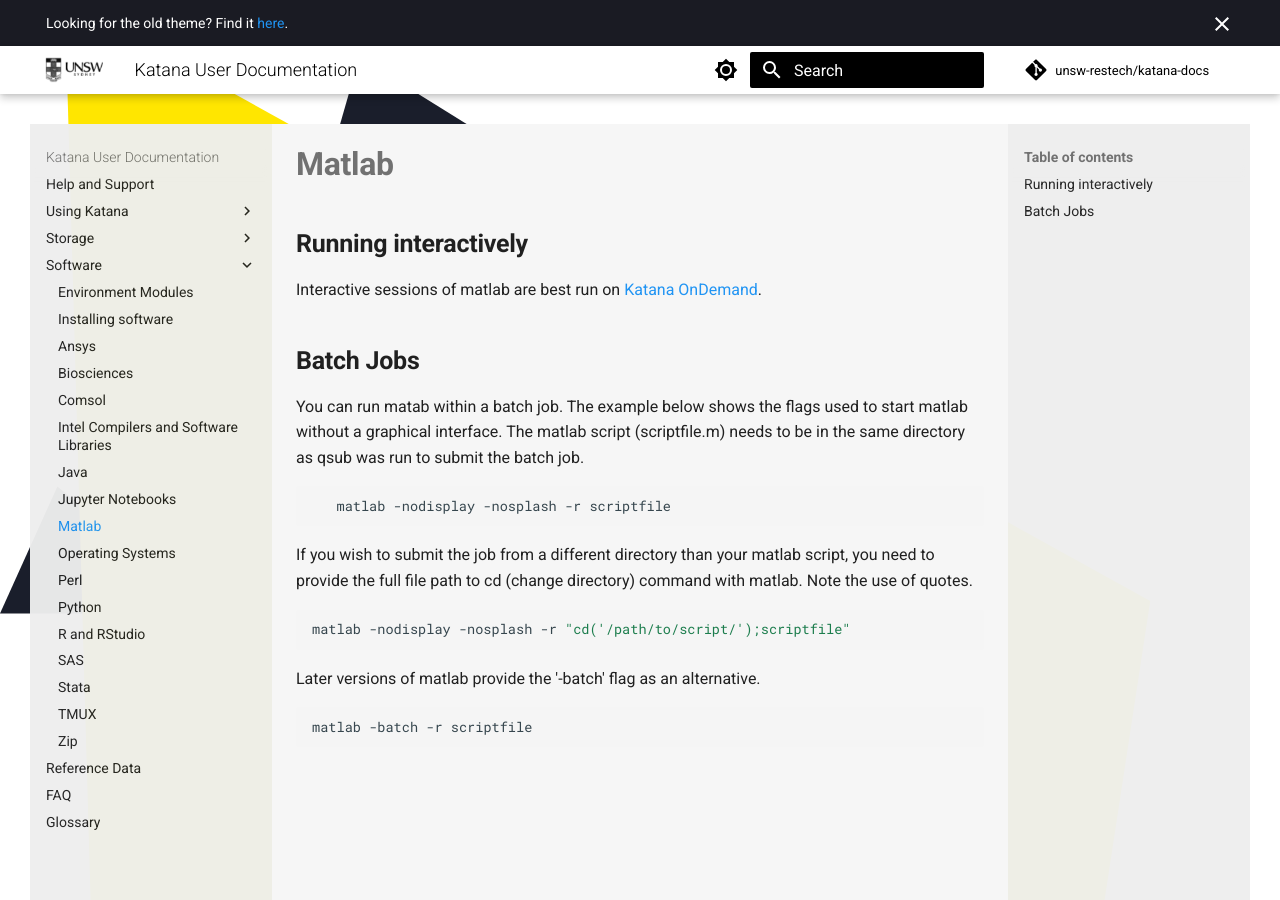
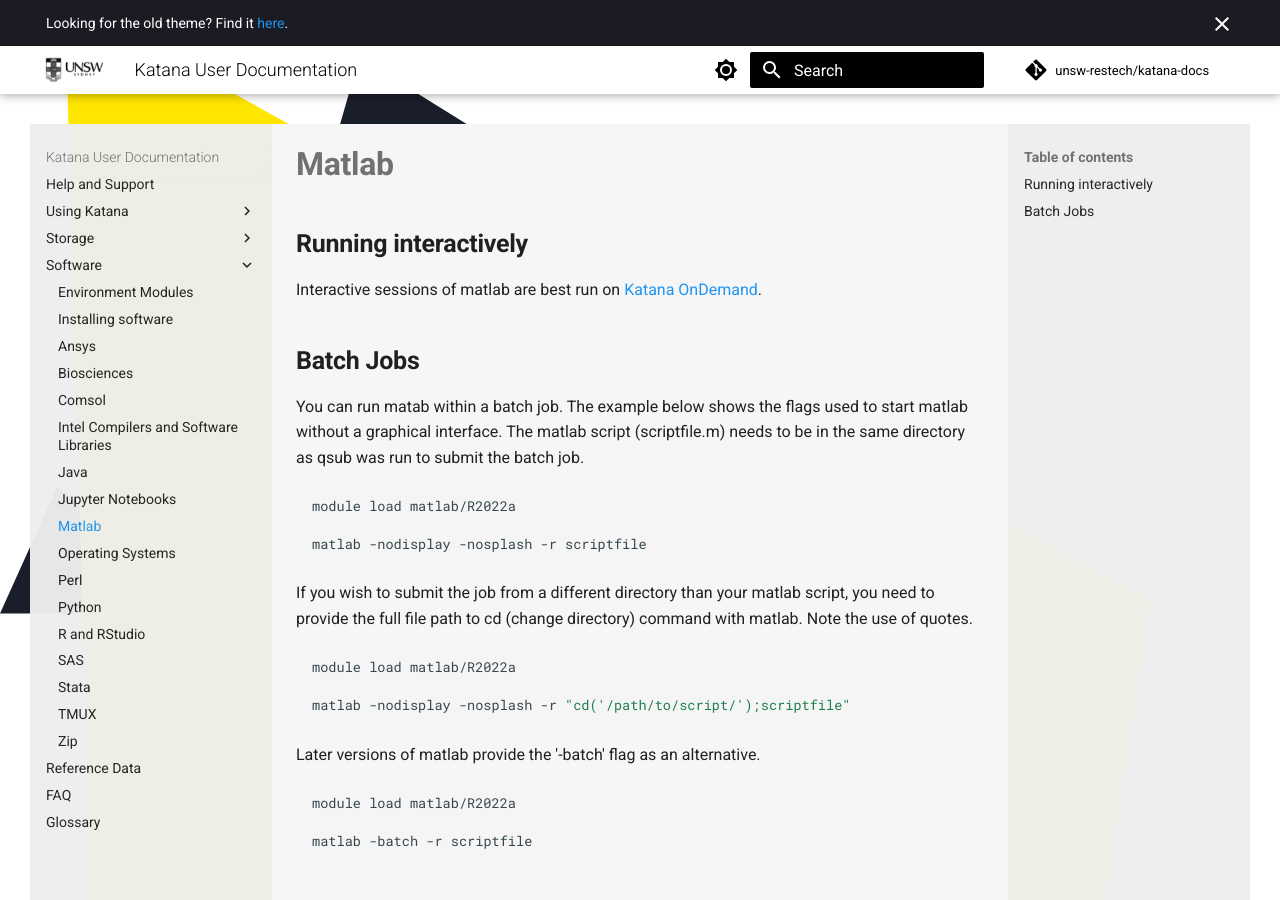
Before and after one commit to unsw-restech/unsw-restech.github.io, an MkDocs documentation site: the page built from docs/software/matlab.md, in a window 1280 px wide and 900 px high. Built offline with MkDocs 1.6.1 and Material for MkDocs 9.7.7, drawn with Linux system fonts in a browser that asks for light colours; comment, search, counter and statistics services are not loaded.

Commit message:
Add module load matlab to matlab batch examples

````diff
--- a/docs/software/matlab.md
+++ b/docs/software/matlab.md
@@ -10,17 +10,23 @@
 You can run matab within a batch job. The example below shows the flags used to start matlab without a graphical interface. The matlab script (scriptfile.m) needs to be in the same directory as qsub was run to submit the batch job.
 
 ``` bash
-   matlab -nodisplay -nosplash -r scriptfile
+module load matlab/R2022a
+
+matlab -nodisplay -nosplash -r scriptfile
 ```
 
 If you wish to submit the job from a different directory than your matlab script, you need to provide the full file path to cd (change directory) command with matlab. Note the use of quotes.
 
 ``` bash
+module load matlab/R2022a
+
 matlab -nodisplay -nosplash -r "cd('/path/to/script/');scriptfile"
 ```
 
 Later versions of matlab provide the '-batch' flag as an alternative.
 
 ``` bash
+module load matlab/R2022a
+
 matlab -batch -r scriptfile
 ```
````
